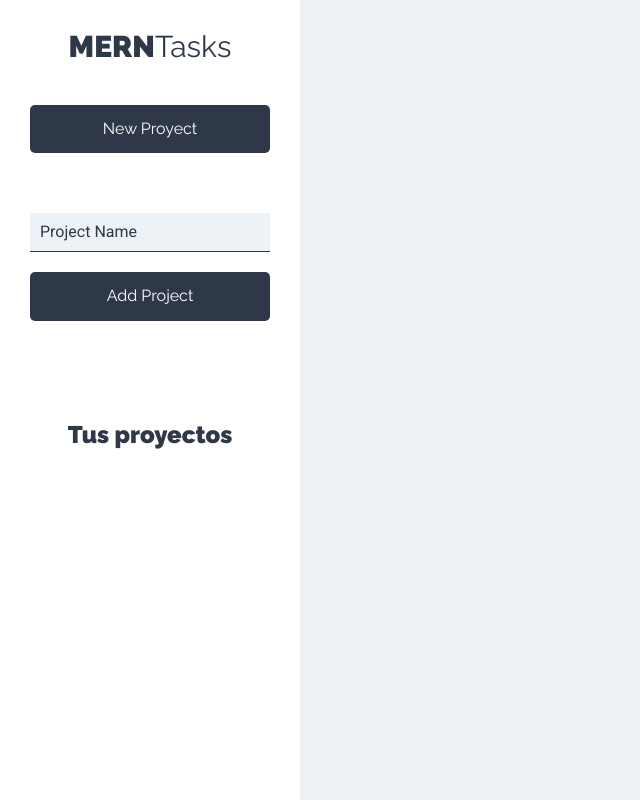
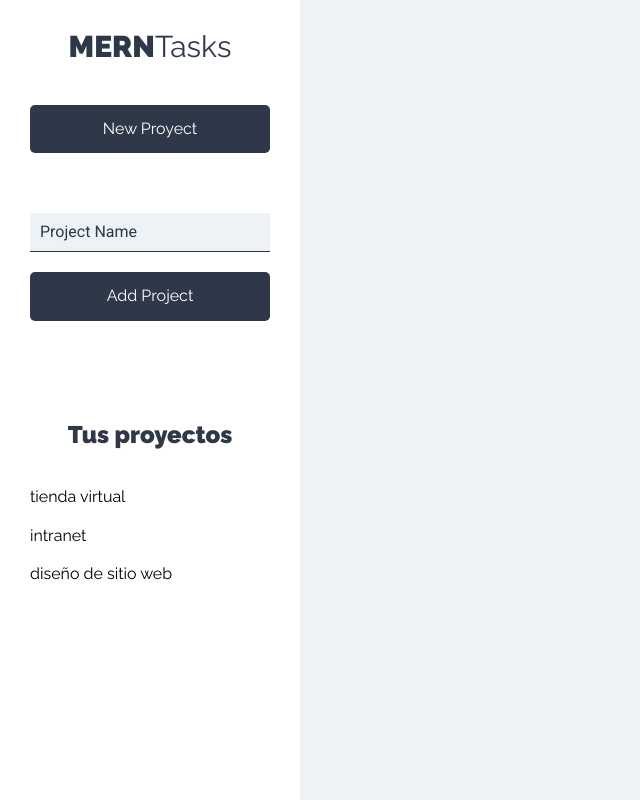
Before and after one commit to ChristianRM/task_manager-client, a React (Create React App) app: page /projects in a window 1280 px wide. Shown: the whole page, without its empty margins (0-640 px from the left). Built offline with nearby package versions, Linux system fonts and the light colour scheme.

Commit message:
Add SFC ListProjects

```diff
--- a/src/components/layout/Sidebar.js
+++ b/src/components/layout/Sidebar.js
@@ -1,4 +1,6 @@
 import AddProject from "../projects/AddProject";
+import ListProjects from "../projects/ListProjects";
+
 const Sidebar = () => {
     return (
         <aside>
@@ -8,6 +10,7 @@
                 <h2>
                     Tus proyectos
                 </h2>
+                <ListProjects />
             </div>
         </aside>
     );
--- /dev/null
+++ b/src/components/projects/ListProjects.js
@@ -0,0 +1,20 @@
+import Project from "./Project";
+import Projects from "./Projects";
+const ListProjects = () => {
+
+    const projects = [
+        {name: 'tienda virtual'},
+        {name: 'intranet'},
+        {name: 'diseño de sitio web'}
+    ]
+
+    return (
+        <ul className="listado-proyectos">
+            {projects.map(project => (
+                <Project project={project } />
+            ))}
+        </ul>
+     );
+}
+
+export default ListProjects;
--- /dev/null
+++ b/src/components/projects/Project.js
@@ -0,0 +1,13 @@
+const Project = ({project}) => {
+    return (
+        <li>
+            <button
+            type="button"
+            className="btn btn-blank"
+            >  {project.name}
+            </button>
+        </li>
+     );
+}
+
+export default Project;
```
Also changed, not shown: 1 other file (tests, documents, lock files or other folders).
